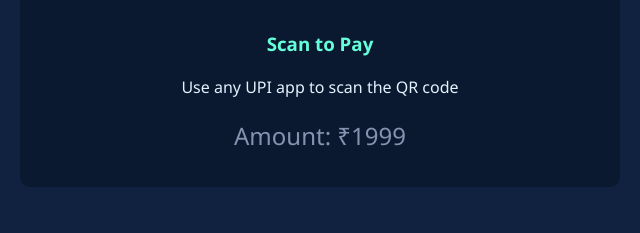
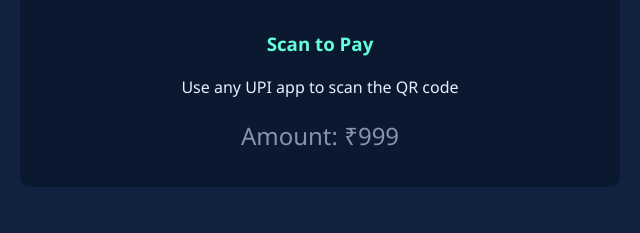
Before and after one commit to Codesumit0/hacking.services, a plain HTML site: page index.html in a window 1280 px wide. Shown: the part 1587-1820 px from the top of the page, 320-960 px from the left. Drawn offline with Linux system fonts and the light colour scheme.

Commit message:
Update index.html

```diff
--- a/index.html
+++ b/index.html
@@ -71,7 +71,7 @@
                 <div class="payment-details">
                     <h3>Scan to Pay</h3>
                     <p>Use any UPI app to scan the QR code</p>
-                    <p class="amount">Amount: ₹1999</p>
+                    <p class="amount">Amount: ₹999</p>
                 </div>
             </div>
         </section>
```
